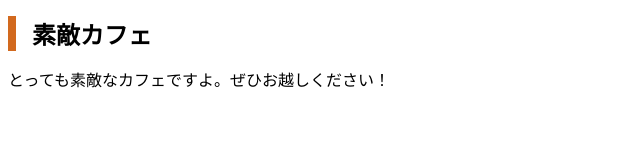
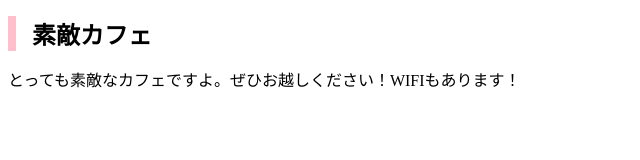
Before and after one commit to morikeru/mycafe, a plain HTML site: page index.html in a window 1280 px wide. Shown: the whole page, without its empty margins (0-640 px from the left). Drawn offline with Linux system fonts and the light colour scheme.

Commit message:
Add files via upload

```diff
--- a/css/styles.css
+++ b/css/styles.css
@@ -1,5 +1,5 @@
 h1 {
   font-size: 24px;
   padding-left: 16px;
-  border-left: 8px solid chocolate;
+  border-left: 8px solid pink;
 }
--- a/index.html
+++ b/index.html
@@ -7,6 +7,6 @@
   </head>
   <body>
     <h1>素敵カフェ</h1>
-    <p>とっても素敵なカフェですよ。ぜひお越しください！</p>
+    <p>とっても素敵なカフェですよ。ぜひお越しください！WIFIもあります！</p>
   </body>
 </html>
```
